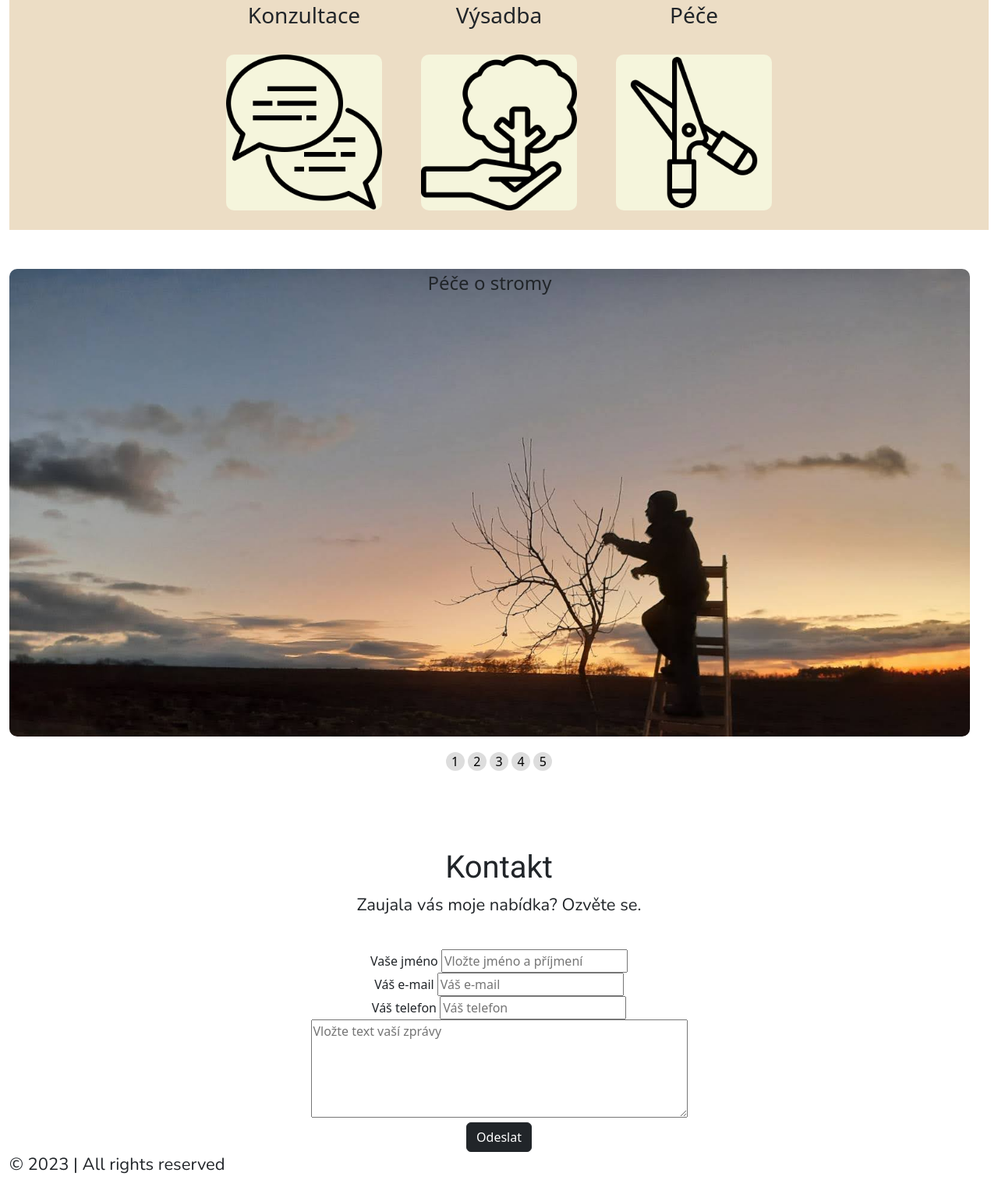
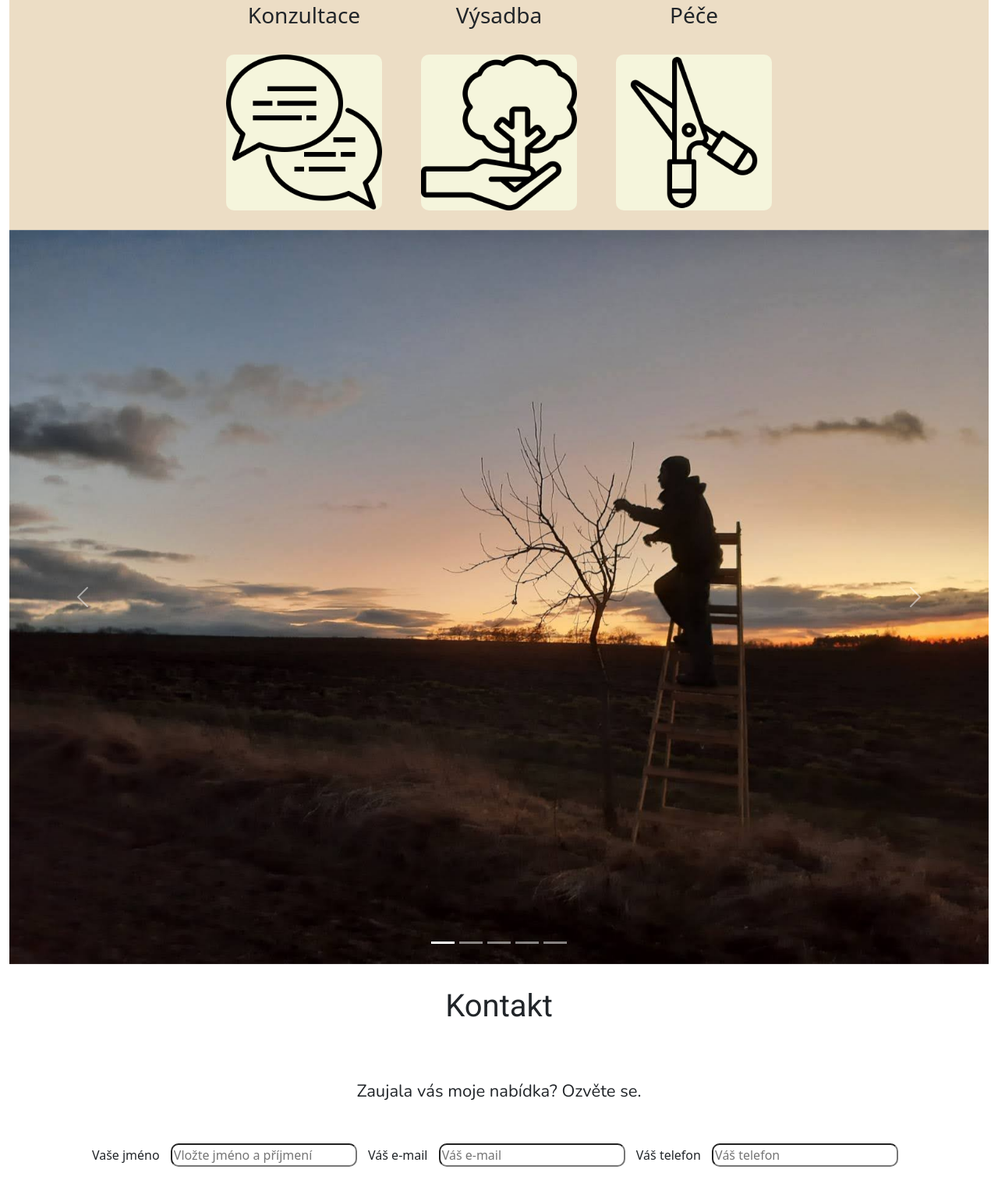
Before and after one commit to jfrodlova/sbudkou, a plain HTML site: page index.html in a window 1280 px wide. Shown: the part 1471-2985 px from the top of the page at 78% size. Drawn offline with nearby package versions, Linux system fonts and the light colour scheme; grey boxes are pictures that could not be loaded.

Commit message:
bootstrap carousel (working)

```diff
--- a/index.html
+++ b/index.html
@@ -97,8 +97,8 @@
           provedu výsadbu a následně se postarám o
           to, aby se stromům dařilo.</p>
         </div>
-       <div class="flex-container"> <!--dokončit v css-->
-        <div class="services-item"> <!--dokončit v css-->
+       <div class="flex-container">
+        <div class="services-item">
           <h3>Konzultace</h3>
           <img src="images/information.png" alt="speech bubbles">
         </div>
@@ -118,46 +118,75 @@
     </section>
 
     <!--Galerie-->
-    <section class="carousel" aria-label="carousel" Tabindex="0">
-      <a class="carousel__skip-link" href="#skip-link">Skip the Carousel</a>
-      <div class="slides container-fluid">
-        <div class="slides-item slide-1" id="slide-1" aria-label="slide 1 of 5" tabindex="0">Péče o stromy</div>
-        <div class="slides-item slide-2" id="slide-2" aria-label="slide 2 of 5" tabindex="0">2</div>
-        <div class="slides-item slide-3" id="slide-3" aria-label="slide 3 of 5" tabindex="0">3</div>
-        <div class="slides-item slide-4" id="slide-4" aria-label="slide 4 of 5" tabindex="0">4</div>
-        <div class="slides-item slide-5" id="slide-5" aria-label="slide 5 of 5" tabindex="0">5</div>
+    <div id="carouselExampleIndicators" class="carousel slide" data-bs-ride="true">
+      <div class="carousel-indicators">
+          <button type="button" data-bs-target="#carouselExampleIndicators" data-bs-slide-to="0" class="active"
+              aria-current="true" aria-label="Slide 1"></button>
+          <button type="button" data-bs-target="#carouselExampleIndicators" data-bs-slide-to="1"
+              aria-label="Slide 2"></button>
+          <button type="button" data-bs-target="#carouselExampleIndicators" data-bs-slide-to="2"
+              aria-label="Slide 3"></button>
+          <button type="button" data-bs-target="#carouselExampleIndicators" data-bs-slide-to="3"
+              aria-label="Slide 4"></button>
+          <button type="button" data-bs-target="#carouselExampleIndicators" data-bs-slide-to="4"
+              aria-label="Slide 5"></button>
+
+          </div>
+      <div class="carousel-inner">
+          <div class="carousel-item active">
+              <img src="../images/carousel1.jpg" class="d-block w-100" alt="...">
+          </div>
+          <div class="carousel-item">
+              <img src="../images/carousel2.jpg" class="d-block w-100" alt="...">
+          </div>
+          <div class="carousel-item">
+              <img src="../images/carousel3.jpg" class="d-block w-100" alt="...">
+          </div>
+          <div class="carousel-item">
+              <img src="../images/carousel4.jpg" class="d-block w-100" alt="...">
+          </div>
+          <div class="carousel-item">
+              <img src="../images/carousel5.jpg" class="d-block w-100" alt="...">
+          </div>
       </div>
-      <div class="carousel__nav">
-        <a class="slider-nav" href="#slide-1" aria-label="Go to slide 1">1</a>
-        <a class="slider-nav" href="#slide-2" aria-label="Go to slide 2">2</a>
-        <a class="slider-nav" href="#slide-3" aria-label="Go to slide 3">3</a>
-        <a class="slider-nav" href="#slide-4" aria-label="Go to slide 4">4</a>
-        <a class="slider-nav" href="#slide-5" aria-label="Go to slide 5">5</a>
-      </div>
-      <div class="carousel__skip-message" id="skip-link" tabindex="0"></div>
-    </section>
+      <button class="carousel-control-prev" type="button" data-bs-target="#carouselExampleIndicators"
+          data-bs-slide="prev">
+          <span class="carousel-control-prev-icon" aria-hidden="true"></span>
+          <span class="visually-hidden">Previous</span>
+      </button>
+      <button class="carousel-control-next" type="button" data-bs-target="#carouselExampleIndicators"
+          data-bs-slide="next">
+          <span class="carousel-control-next-icon" aria-hidden="true"></span>
+          <span class="visually-hidden">Next</span>
+      </button>
+  </div>
+
+
+
 
 
 
 
     <!--Contact-->
-    <section id="contact">
+   <section id="contact">
       <h2>Kontakt</h2>
       <div class="container-fluid">
 
         <form action="" class="container-fluid">
-          <p>Zaujala vás moje nabídka? Ozvěte se.</p><br>
+           <p>Zaujala vás moje nabídka? Ozvěte se.</p><br>
 
 
 
-          <label for="fname">Vaše jméno</label>
-          <input type="text" id="name" name="name" placeholder="Vložte jméno a příjmení" required><br>
+          <label for="name">Vaše jméno</label>
+
+          <input type="text" id="name" name="name" placeholder="Vložte jméno a příjmení" required><!-- <br> -->
+
           <label for="email">Váš e-mail</label>
-          <input type="text" id="email" name="email" placeholder="Váš e-mail"><br>
-          <label for="telefon">Váš telefon</label>
-          <input type="text" name="telefon" id="telefon" placeholder="Váš telefon" required><br>
+          <input type="text" id="email" name="email" placeholder="Váš e-mail"><!-- <br> -->
+          <label for="phone">Váš telefon</label>
+          <input type="tel" id="phone" name="phone" placeholder="Váš telefon" required/><!-- <br> -->
 
-          <textarea id="message" rows="5" cols="50" placeholder="Vložte text vaší zprávy"></textarea><br>
+          <textarea id="message" rows="5" cols="50" placeholder="Vložte text vaší zprávy"></textarea><!-- <br> -->
 
           <button class="btn btn-dark">Odeslat</button>
         </form>
--- a/styles/styles.css
+++ b/styles/styles.css
@@ -4,6 +4,7 @@
     font-size: 16px;
     color: #212529;
 }
+
 
 h1 {
     font-family: "Nunito";
@@ -20,6 +21,7 @@ h2 {
     font-size: 2.5em;
 }
 
+
 p {
     font-family: "Nunito";
     font-size: 1.375rem;
@@ -28,6 +30,7 @@ p {
 section {
     text-align: center;
 }
+
 
 /* Flexbox */
  .flex-container {
@@ -96,7 +99,7 @@ section {
 }
 
  .btn-light {
-    /*layout*/
+
     width: 300px;
     position: absolute;
     top: 70%;
@@ -104,9 +107,9 @@ section {
     transform: translate(-50%, -50%);
     align-items: center;
     white-space: nowrap;
-    /*text*/
+
     font-size: 1.5rem;
-    /*appearance*/
+
     background-color: whitesmoke;
 }
 
@@ -116,10 +119,10 @@ section {
     left: 50%;
     transform: translate(-50%, -50%);
     text-align: center;
-    /*text*/
+
     font-size: 3.5rem;
     font-weight: 700;
-    /*appearance*/
+
     color: white;
 }
 
@@ -150,13 +153,13 @@ section {
 /*Services*/
  #services {
     display: flex;
-    /* min-height: 700px; */
+
     background-color: #ad6d053b;
 }
 
-/* .services-row, .service-row img, .service-row h3 {
+ .services-row, .service-row img, .service-row h3 {
     display: inline-flex;
-}  */
+}
 
  .services-intro {
     margin: 0 13%;
@@ -173,115 +176,12 @@ section {
 }
 
 /*Media*/
-.carousel {
-    margin: 50px auto;
-    overflow: hidden;
-    text-align: center;
-  }
-
-  .slides {
-    width: 100%;
-    display: flex;
-    overflow-x: scroll;
-    scrollbar-width: none;
-    scroll-snap-type: x mandatory;
-    scroll-behavior: smooth;
-  }
-
-  .slides::-webkit-scrollbar {
-    display: none;
-  }
-
-  .slides-item {
-    /* align-items:center; */
-    border-radius: 10px;
-    display: flex;
-    flex-shrink: 0;
-    font-size: 1.5rem;
-    height: 600px;
-    justify-content:center;
-    margin: 0 1rem;
-    position: relative;
-    scroll-snap-align: start;
-    transform: scale(1);
-    transform-origin: center center;
-    transition: transform .5s;
-    width: 100%;
-    background-size: cover;
-    background-repeat: no-repeat;
-
-  }
-
-  .carousel__nav {
-    padding: 1.25rem .5rem;
-  }
-
-  .slider-nav {
-    align-items: center;
-    background-color: #ddd;
-    border-radius: 50%;
-    color: #000;
-    display: inline-flex;
-    height: 1.5rem;
-    justify-content: center;
-    padding: .5rem;
-    position: relative;
-    text-decoration: none;
-    width: 1.5rem;
-  }
-
-  .slider-nav:hover,
-  .slider-nav:active {
-    background-color: #000;
-    color: #fff;
-  }
-
-  .slide-1 {
-    background-image: url(../images/carousel1.jpg);
-
-  }
-
-  .slide-2 {
-    background-image: url(../images/carousel2.jpg);
-  }
-
-  .slide-3 {
-    background-image: url(../images/carousel3.jpg);
-  }
-
-  .slide-4 {
-    background-image: url(../images/carousel4.jpg);
-}
-
-  .slide-5 {
-    background-image: url(../images/carousel5.jpg);
-  }
-
-  .carousel__skip-link {
-    height: 1px;
-    overflow: hidden;
-    position: absolute;
-    top: auto;
-    width: 1px;
-  }
-
-  .carousel__skip-link:focus {
-    align-items: center;
-    background-color: #000;
-    color: #fff;
-    display: flex;
-    font-size: 30px;
-    height: 680px;
-    justify-content: center;
-    opacity: .8;
-    text-decoration: none;
-    width: 100%;
-    z-index: 1;
 
 
 
 
 /*Contact*/
+
 #contact div,
 #contact p {
     display: flex;
@@ -309,7 +209,7 @@ footer {
     height: 3rem;
     bottom: 0;
     text-align: center;
-    /* background-color: rgba(210, 221, 32, 0.7); */
+    /*background-color: rgba(210, 221, 32, 0.7); */
 
 
 }
@@ -334,11 +234,11 @@ form button:active {
 
 
 form button {
-    /*layout*/
+
     margin: 30px;
     padding: 10px 20px;
 
-    /*appearance*/
+
     background-color: #CAFCD8;
     border: darkgray;
     border-radius: 10px;
@@ -352,6 +252,8 @@ form button {
     /* .btn-light {
         top: 80%;
     } */
+
+
     form,
     label {
         justify-content: flex-start;
```
Lines whose indentation alone changed are shown as unchanged.
